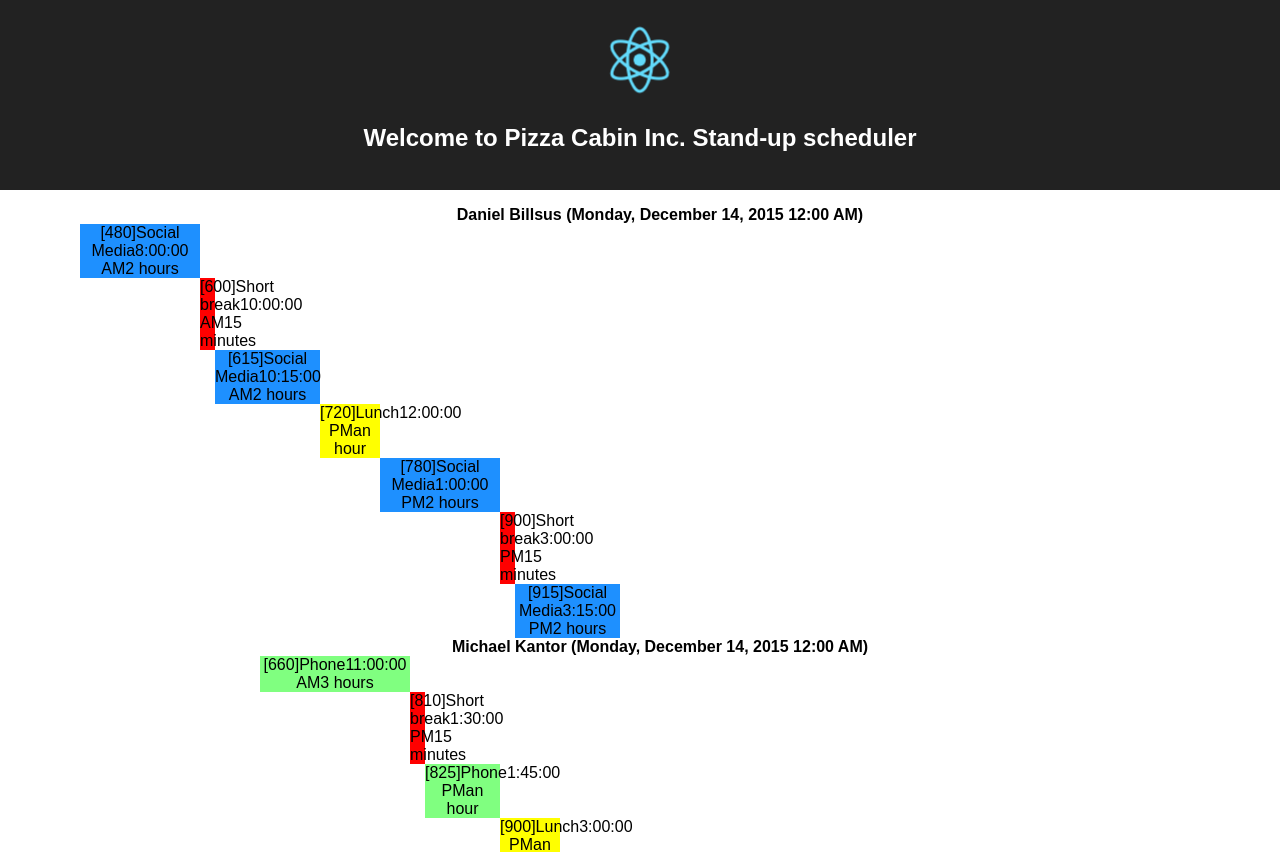
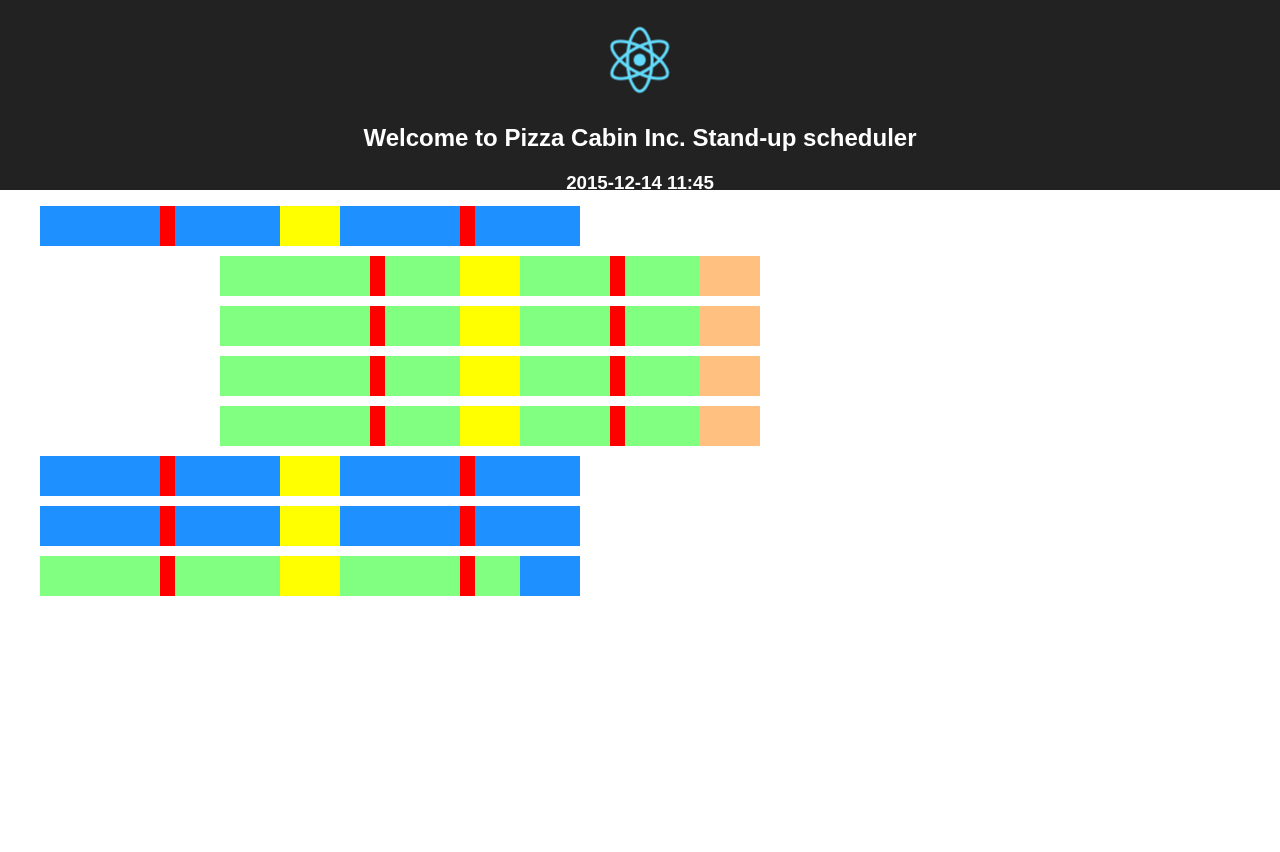
Before and after one commit to shoobah/PCIStandups, a React (Create React App) app: page / in a window 1280 px wide. Shown: the top 852 px of the page. After the commit the page ends 800 px from the top, so only its background shows below. Built offline with nearby package versions, Linux system fonts and the light colour scheme.

Commit message:
Scheme komponent

```diff
--- a/src/App.js
+++ b/src/App.js
@@ -1,32 +1,70 @@
 import React, {Component} from "react";
 import logo from "./logo.svg";
 import Moment from "moment";
+import Scheme from "./Scheme";
 import Bar from "./Bar";
 import "./App.css";
 
 Moment.locale("sv");
 
 class App extends Component {
+  getActivity = (projection, time) => {
+    const m = Moment(time);
+    const activeProj = projection.filter(val => {
+      const t1 = Moment(val.Start);
+      const t2 = Moment(t1).add(val.minutes, "minutes");
+      const between = m.isBetween(t1, t2, "seconds", "[)");
+      return between;
+    })[0];
+    return activeProj && activeProj.Description ? activeProj.Description : null;
+  };
+
+  isAnAvilableActivity(activity) {
+    if (activity && (activity !== "Lunch" || activity !== "Short break"))
+      return true;
+
+    return false;
+  }
+
+  isAvailable = (person, time) => {
+    const act = this.getActivity(person.Projection, time);
+    console.log("person.Name", person.Name);
+
+    console.log("act", this.isAnAvilableActivity(act));
+    return this.isAnAvilableActivity(act);
+  };
+
   render() {
-    console.log("this.props.data", this.props.data);
+    const data = this.props.data.ScheduleResult.Schedules.filter(
+      person => person.ContractTimeMinutes > 0
+    );
+    const searchTime = "2015-12-14 11:45";
     return (
       <div className="App">
         <div className="App-header">
           <img src={logo} className="App-logo" alt="logo" />
           <h2>Welcome to Pizza Cabin Inc. Stand-up scheduler</h2>
+          <h3>{searchTime}</h3>
         </div>
-        <ul style={{listStyle: "none"}}>
-          {this.props.data.ScheduleResult.Schedules.map((item, i) =>
-            <li style={{fontWeight: "700"}} key={`item-${i}`}>
-              {item.Name} ({Moment(item.Date).format("LLLL")})
-              <ul style={{listStyle: "none"}}>
-                {item.Projection.map((proj, index) =>
-                  <li style={{fontWeight: "100"}} key={`proj-${i}-${index}`}>
-                    <Bar proj={proj} person={item} />
-                  </li>
-                )}
-              </ul>
-            </li>
+        <ul style={{listStyle: "none", position: "relative"}}>
+          {data.map(
+            (person, i) => person.ContractTimeMinutes > 0
+              ? <Scheme
+                  isAvailable={this.isAvailable(person, searchTime)}
+                  person={person}
+                  key={`scheme-${i}`}
+                  index={i}
+                >
+                  {person.Projection.map((projection, index) =>
+                    <Bar
+                        key={`projection-${i}-${index}`}
+                        projection={projection}
+                        person={person}
+                        index={index}
+                    />
+                  )}
+                </Scheme>
+              : null
           )}
         </ul>
       </div>
--- a/src/Bar.js
+++ b/src/Bar.js
@@ -2,24 +2,25 @@ import React from "react";
 import Moment from "moment";
 
 const Bar = props => {
-  const start = Moment(props.proj.Start).diff(Moment(props.person.Date), "m");
-  const length = props.proj.minutes;
-  const color = props.proj.Color;
+  const start = Moment(props.projection.Start).diff(
+    Moment(props.person.Date),
+    "m"
+  );
+  const length = props.projection.minutes;
+  const color = props.projection.Color;
 
   const style = {
-    position: "relative",
+    position: "absolute",
     left: start - 480 + "px",
     width: length + "px",
+    height: "40px",
     backgroundColor: color
   };
-  return (
-    <div style={style}>
-      [{start}]
-      {props.proj.Description}
-      {Moment(props.proj.Start).format("LTS")}
-      {Moment.duration(props.proj.minutes, "minutes").humanize()}
-    </div>
-  );
+  return <div style={style}>&nbsp;</div>;
 };
 
 export default Bar;
+//   [{start}]
+//   {props.projection.Description}
+//   {Moment(props.projection.Start).format("LLL")}
+//   {Moment.duration(props.projection.minutes, "minutes").humanize()}
--- /dev/null
+++ b/src/Scheme.js
@@ -0,0 +1,19 @@
+import React, {Component} from "react";
+
+class Scheme extends Component {
+  render() {
+    return (
+      <div
+          style={{
+          fontWeight: "100",
+          top: this.props.index * 50 + "px",
+          position: "relative"
+        }}
+      >
+        {this.props.children}
+      </div>
+    );
+  }
+}
+
+export default Scheme;
```
